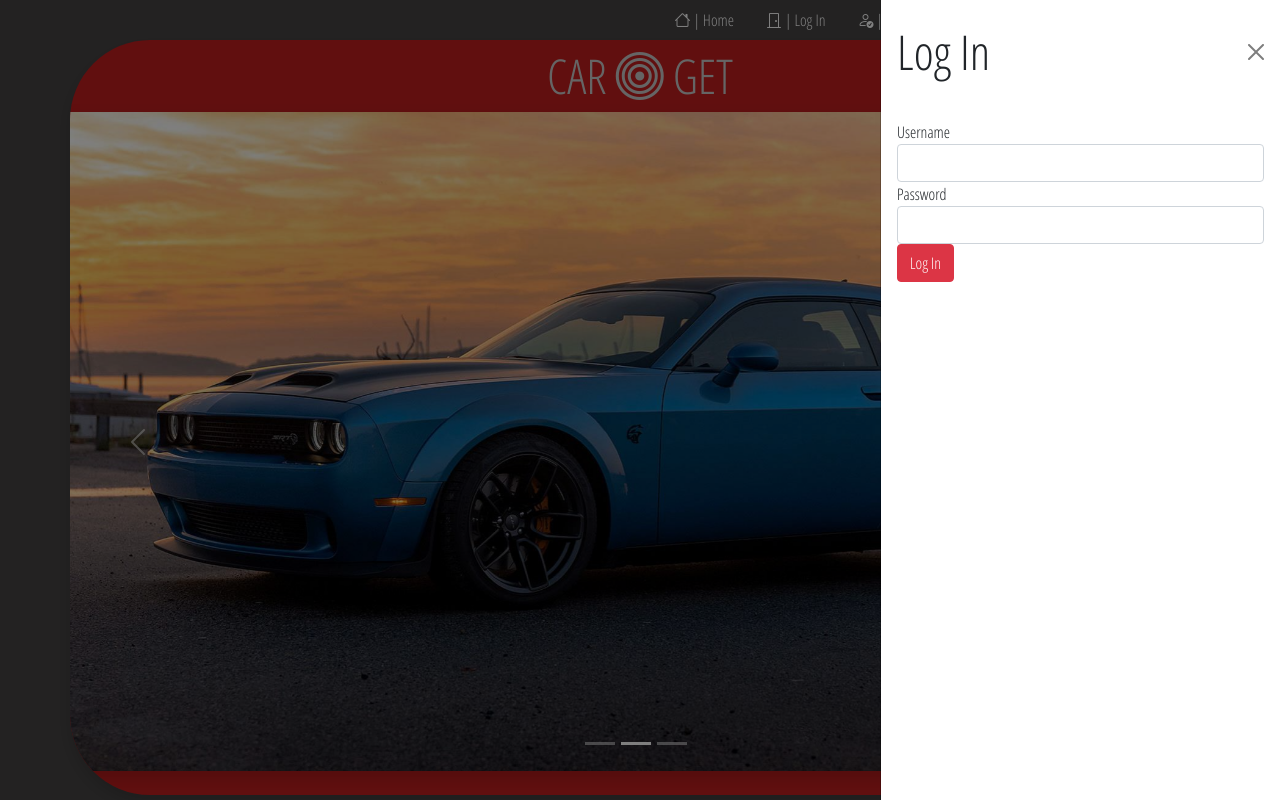
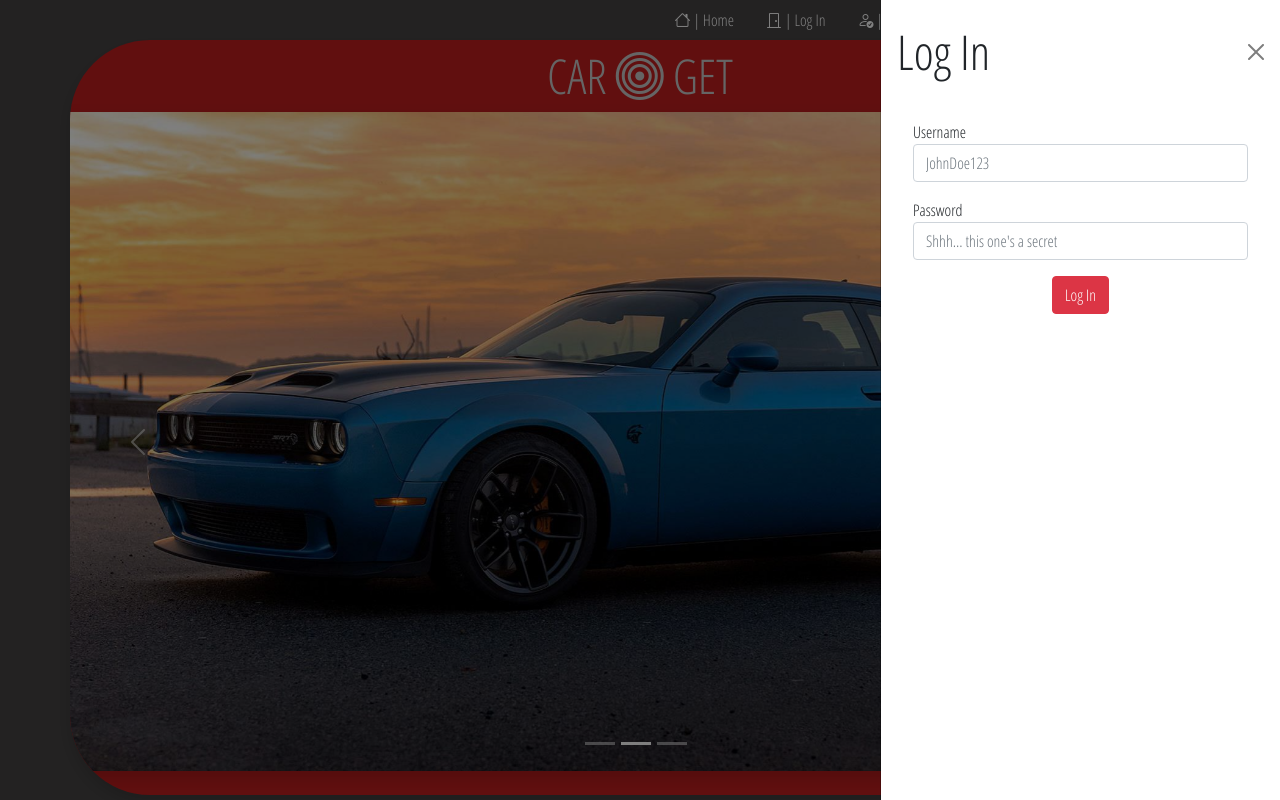
Before and after one commit to CMolitoris/ReactCarWebApp, a React (Create React App) app: page / in a window 1280 px wide. Both pictures are taken after a click on the link "| Log In". Built offline with nearby package versions, Linux system fonts and the light colour scheme; no server answers.

Commit message:
Style changes to login/register

```diff
--- a/src/components/Login/Login.jsx
+++ b/src/components/Login/Login.jsx
@@ -3,7 +3,7 @@ import ModalHeader from 'react-bootstrap/esm/ModalHeader';
 import Modal from 'react-bootstrap/Modal';
 import ModalTitle from 'react-bootstrap/ModalTitle';
 import ModalBody from 'react-bootstrap/ModalBody';
-import { FormGroup, Offcanvas, OffcanvasBody, OffcanvasHeader, OffcanvasTitle, FormControl } from 'react-bootstrap';
+import { FormGroup, Offcanvas, OffcanvasBody, OffcanvasHeader, OffcanvasTitle, FormControl, Col } from 'react-bootstrap';
 
 
 const Login = (props) => {
@@ -37,15 +37,17 @@ const Login = (props) => {
                 </OffcanvasHeader>
                 <OffcanvasBody>
                     <form className = "my-auto" onSubmit={loginUser}>
-                        <FormGroup>
+                        <FormGroup className = "registerInput">
                             <label htmlFor="inputUsername">Username</label>
-                            <FormControl name = "UserName" type="text" value={loginValues.UserName} onChange={handleChange}/>
+                            <FormControl name = "UserName" placeholder = "JohnDoe123" type="text" value={loginValues.UserName} onChange={handleChange}/>
                         </FormGroup>
-                        <FormGroup>
+                        <FormGroup className = "registerInput">
                             <label htmlFor="inputPass">Password</label>
-                            <FormControl name = "Password" type="text" value={loginValues.Password} onChange={handleChange}/>
+                            <FormControl name = "Password" placeholder = "Shhh... this one's a secret" type="password" value={loginValues.Password} onChange={handleChange}/>
                         </FormGroup>
-                        <button className = "btn btn-danger" type = "submit">Log In</button>
+                        <Col className = "submitButton" align = "center">
+                            <button className = "btn btn-danger" type = "submit">Log In</button>
+                        </Col>
                     </form>
                 </OffcanvasBody>
             </Offcanvas>
--- a/src/components/RegisterUser/RegisterUser.css
+++ b/src/components/RegisterUser/RegisterUser.css
@@ -6,3 +6,12 @@
     font-size: 3rem !important;
     font-weight: 400 !important;
 }
+
+.registerInput {
+    margin-left: 1rem;
+    margin-right: 1rem;
+    margin-bottom: 1rem;
+}
+.submitButton {
+    margin-top: .5rem !important;
+}
--- a/src/components/RegisterUser/RegisterUser.jsx
+++ b/src/components/RegisterUser/RegisterUser.jsx
@@ -3,7 +3,7 @@ import Form from 'react-bootstrap/Form';
 import Col from 'react-bootstrap/Col';
 import Row from "react-bootstrap/Row";
 import Button from "react-bootstrap/Button";
-import { Offcanvas, OffcanvasBody, OffcanvasHeader, OffcanvasTitle } from 'react-bootstrap';
+import { Offcanvas, OffcanvasBody, OffcanvasHeader, OffcanvasTitle, FormControlLabel } from 'react-bootstrap';
 import './RegisterUser.css'
 
 const RegisterUser = (props) => {
@@ -32,44 +32,50 @@ const RegisterUser = (props) => {
         <div>
             <Offcanvas placement="end" show = {props.modalShow} onHide = {hideModal}>
                 <OffcanvasHeader closeButton>
-                    <OffcanvasTitle className = "offCanvasTitle" >Register</OffcanvasTitle>
+                    <OffcanvasTitle className = "offCanvasTitle" align = "center">Register</OffcanvasTitle>
                 </OffcanvasHeader>
                 <OffcanvasBody>
                     <form className = "my-auto" onSubmit={registerUser}>
                         <Form.Group className='my-1' controlId='registerUser'>
                             <Row>
-                                <Col lg={6}>
-                                    <Form.Control placeholder="First Name.." name="firstname" onChange={handleChange} value={registerValues.firstname}/>
+                                <Col className = "registerInput">
+                                    <label htmlFor="firstname">First Name</label>
+                                    <Form.Control placeholder="John" name="firstname" onChange={handleChange} value={registerValues.firstname}/>
                                 </Col>
                             </Row>
                             <Row>
-                                <Col lg={6}>
-                                    <Form.Control placeholder="Last Name.." name="lastname" onChange={handleChange} value={registerValues.lastname}/>
+                                <Col className = "registerInput">
+                                    <label htmlFor="lastname">Last Name</label>
+                                    <Form.Control placeholder="Doe" name="lastname" onChange={handleChange} value={registerValues.lastname}/>
                                 </Col>
                             </Row>
                             <Row>
-                                <Col lg={6}>
-                                    <Form.Control placeholder="Username.." name="username" onChange={handleChange} value={registerValues.username}/>
+                                <Col className = "registerInput">
+                                    <label htmlFor="username">Username</label>
+                                    <Form.Control placeholder="JohnDoe123" name="username" onChange={handleChange} value={registerValues.username}/>
                                 </Col>
                             </Row>
                             <Row>
-                                <Col lg={6}>
-                                    <Form.Control placeholder="Password.." name="password" onChange={handleChange} value={registerValues.password}/>
+                                <Col className = "registerInput">
+                                    <label htmlFor="password">Password</label>
+                                    <Form.Control placeholder="Shhh... this one's a secret" type = "password" name="password" onChange={handleChange} value={registerValues.password}/>
                                 </Col>
                             </Row>
                             <Row>
-                                <Col lg={6}>
-                                    <Form.Control placeholder="Email.." name="email" onChange={handleChange} value={registerValues.email}/>
+                                <Col className = "registerInput">
+                                    <label htmlFor="email">Email</label>
+                                    <Form.Control placeholder="Johndoe@example.com" name="email" onChange={handleChange} value={registerValues.email}/>
                                 </Col>
                             </Row>
                             <Row>
-                                <Col lg={6}>
-                                    <Form.Control placeholder="Phone Number.." name="phonenumber" onChange={handleChange} value={registerValues.phonenumber}/>
+                                <Col className = "registerInput">
+                                    <label htmlFor="phonenumber">Phone Number</label>
+                                    <Form.Control placeholder="555-555-555" name="phonenumber" onChange={handleChange} value={registerValues.phonenumber}/>
                                 </Col>
                             </Row>
                             <Row className = "buttonRow">
-                                <Col lg={3}>
-                                    <Button className='btn btn-md btn-danger shadow' type="submit">Submit</Button>
+                                <Col className = "submitButton" align= "center">
+                                    <Button className='btn btn-md btn-danger shadow' type="submit">Register</Button>
                                 </Col>
                             </Row>
                         </Form.Group>
```
